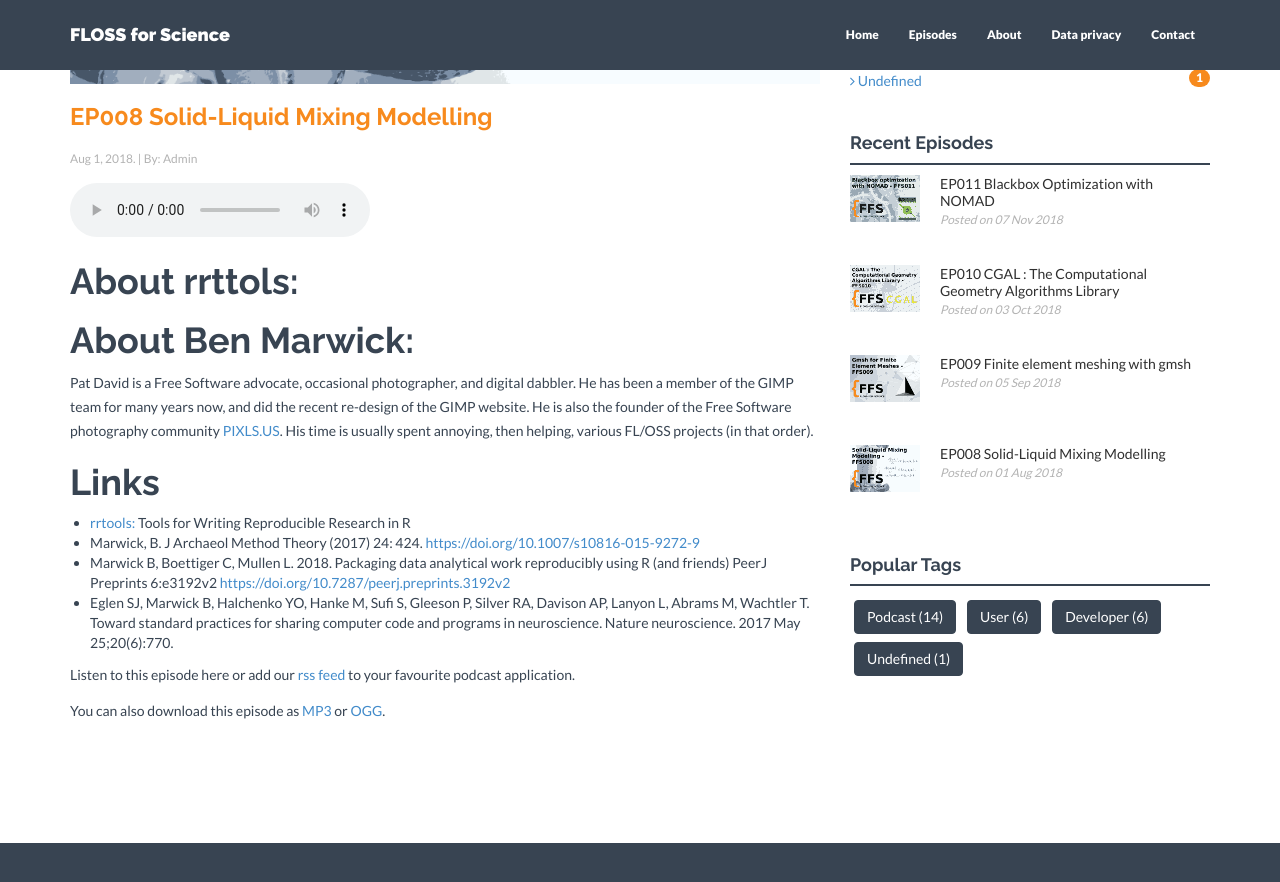
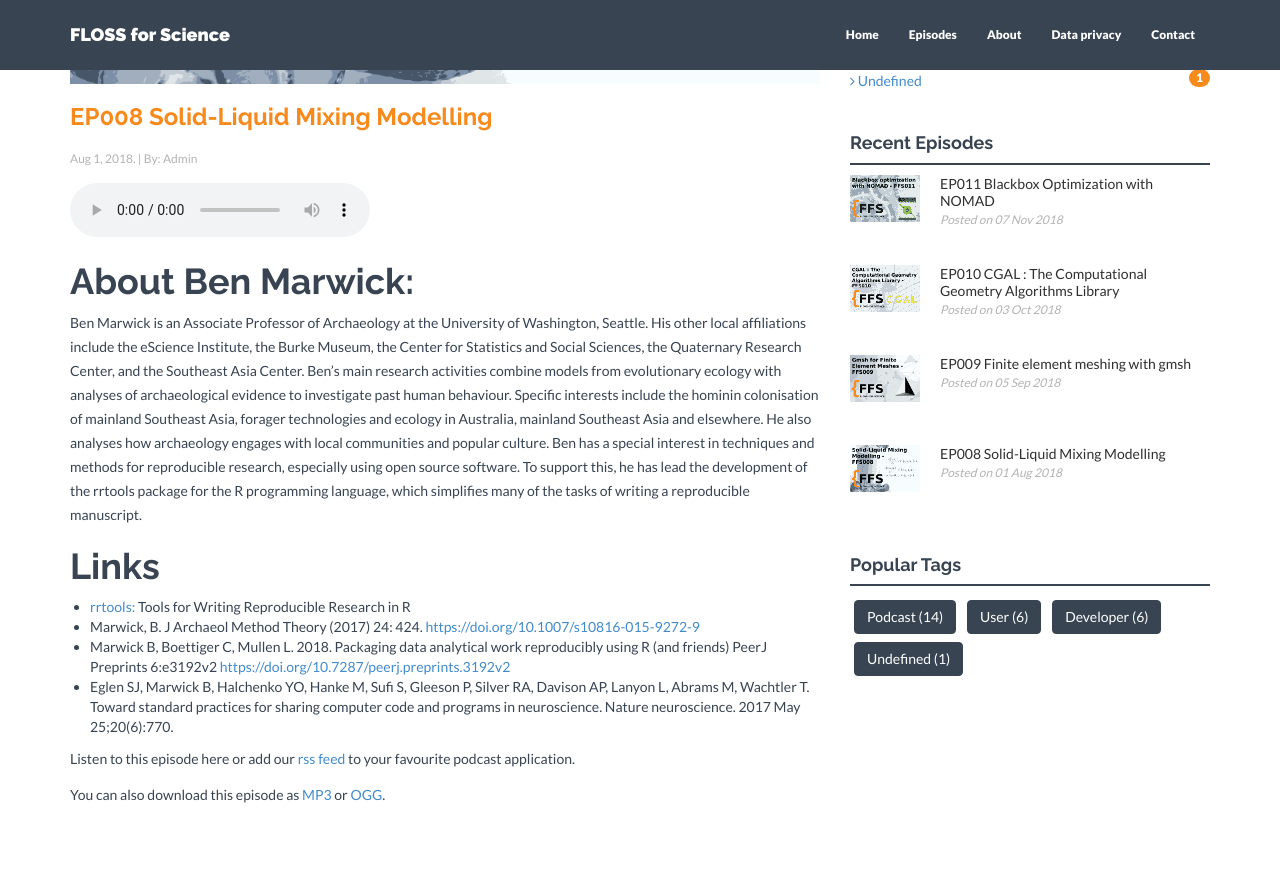
Before and after one commit to FLOSSforScience/FLOSSforScience.github.io, a Jekyll site: the page built from _posts/2019-03-01-season-2-episode-3.markdown, in a window 1280 px wide and 900 px high, scrolled down 672 px. Shown: the top 882 px of the window. Built offline with Jekyll 4.4.1, drawn with Linux system fonts in a browser that asks for light colours; nearby versions of some CDN libraries.

Commit message:
Add bio of Ben

```diff
--- a/_posts/2019-03-01-season-2-episode-3.markdown
+++ b/_posts/2019-03-01-season-2-episode-3.markdown
@@ -47,12 +47,9 @@ podcast_description: |
 Your browser does not support the audio element.
 </audio>
 
-# About rrttols:
-
-
 # About Ben Marwick:
 
-Pat David is a Free Software advocate, occasional photographer, and digital dabbler.  He has been a member of the GIMP team for many years now, and did the recent re-design of the GIMP website.  He is also the founder of the Free Software photography community [PIXLS.US](https://pixls.us/). His time is usually spent annoying, then helping, various FL/OSS projects (in that order).
+Ben Marwick is an Associate Professor of Archaeology at the University of Washington, Seattle. His other local affiliations include the eScience Institute, the Burke Museum, the Center for Statistics and Social Sciences, the Quaternary Research Center, and the Southeast Asia Center. Ben's main research activities combine models from evolutionary ecology with analyses of archaeological evidence to investigate past human behaviour. Specific interests include the hominin colonisation of mainland Southeast Asia, forager technologies and ecology in Australia, mainland Southeast Asia and elsewhere. He also analyses how archaeology engages with local communities and popular culture. Ben has a special interest in techniques and methods for reproducible research, especially using open source software. To support this, he has lead the development of the rrtools package for the R programming language, which simplifies many of the tasks of writing a reproducible manuscript.
 
 # Links
 * [rrtools:](https://github.com/benmarwick/rrtools) Tools for Writing Reproducible Research in R
```
